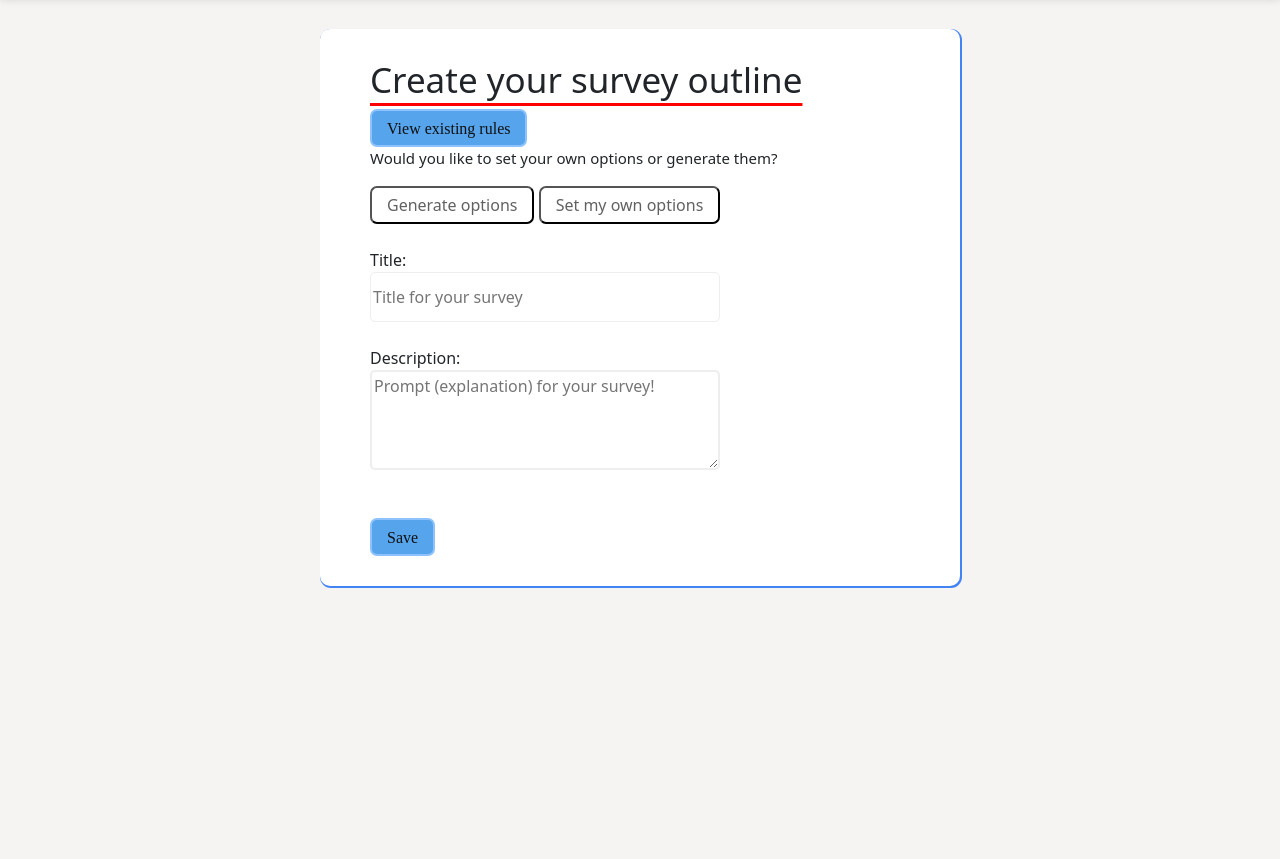
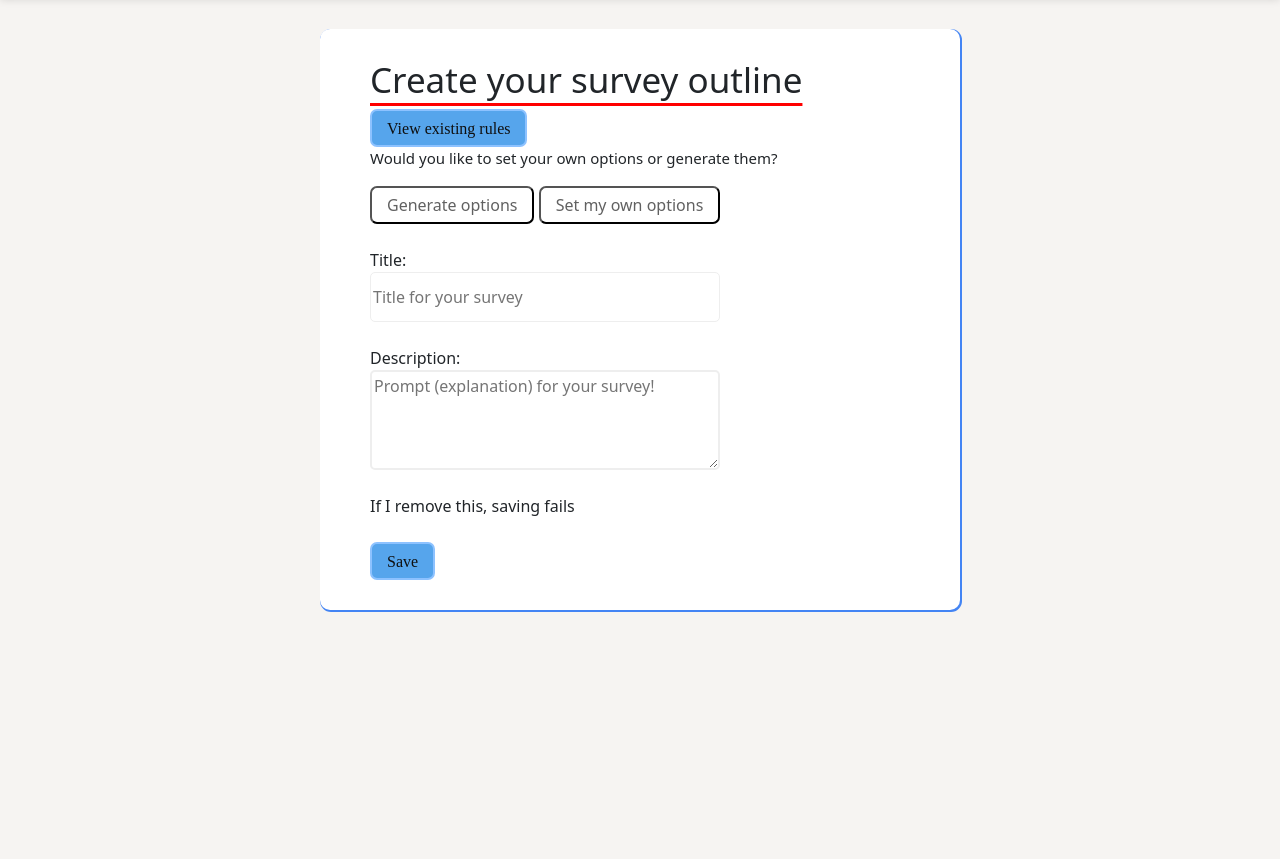
Before and after one commit to inwonakng/ethical_ai, a Django app: page /rules in a window 1280 px wide. Shown: the part 51-910 px from the top of the page. Run offline with Django 3.2, Linux system fonts and the light colour scheme; some libraries are stand-ins or nearby versions.

Commit message:
create rules page

```diff
--- a/ethicssite/survey/templates/survey/rules.html
+++ b/ethicssite/survey/templates/survey/rules.html
@@ -22,15 +22,16 @@
         <!-- <form action="/saverule" method='POST'>{% csrf_token %} -->
           <br>
           <br>
-          Title:
+          <label for="rule_name">Title:</label>
           <br>
-          <input type="text" id="rule_name" class="ruletitle" placeholder="Title for your survey">
+          <input type="text" id="rule_name" class="ruletitle" placeholder="Title for your survey"></input>
           <br>
           <br>
-          Description:
+          <label for="rule_prompt">Description:</label>
           <br>
           <textarea type="text" id="rule_prompt" class="ruleprompt" placeholder="Prompt (explanation) for your survey!"></textarea>
           <br>
+          <label for="final_type">If I remove this, saving fails</label>
           <input type="text" id="final_type" name="final_type" style="display: none;">
 
           <div class="card-input">
@@ -38,7 +39,6 @@
                 <!-- <input class="box__file" type="file" name="files[]" id="rule_file" accept=".json"/> -->
                 <input type="file" name="files[]" class="box__file" id="rule_file">
                 <label for="rule_file"><strong>Click to choose a file</strong></label>
-                <input id="hiddenjson" style="display: none;" type="text">
                 <a id="filename"></a>
               </div>
           </div>
```
